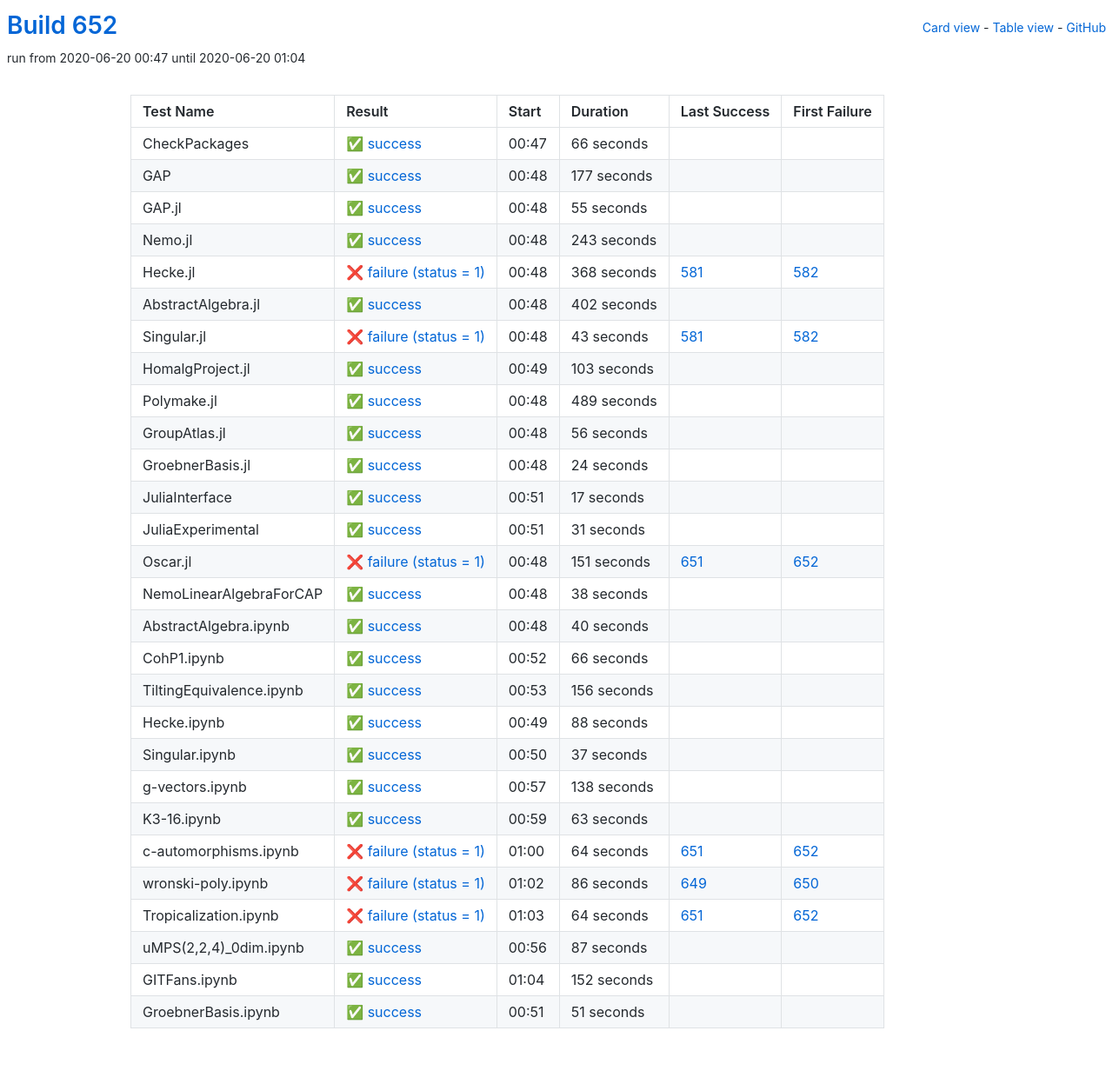
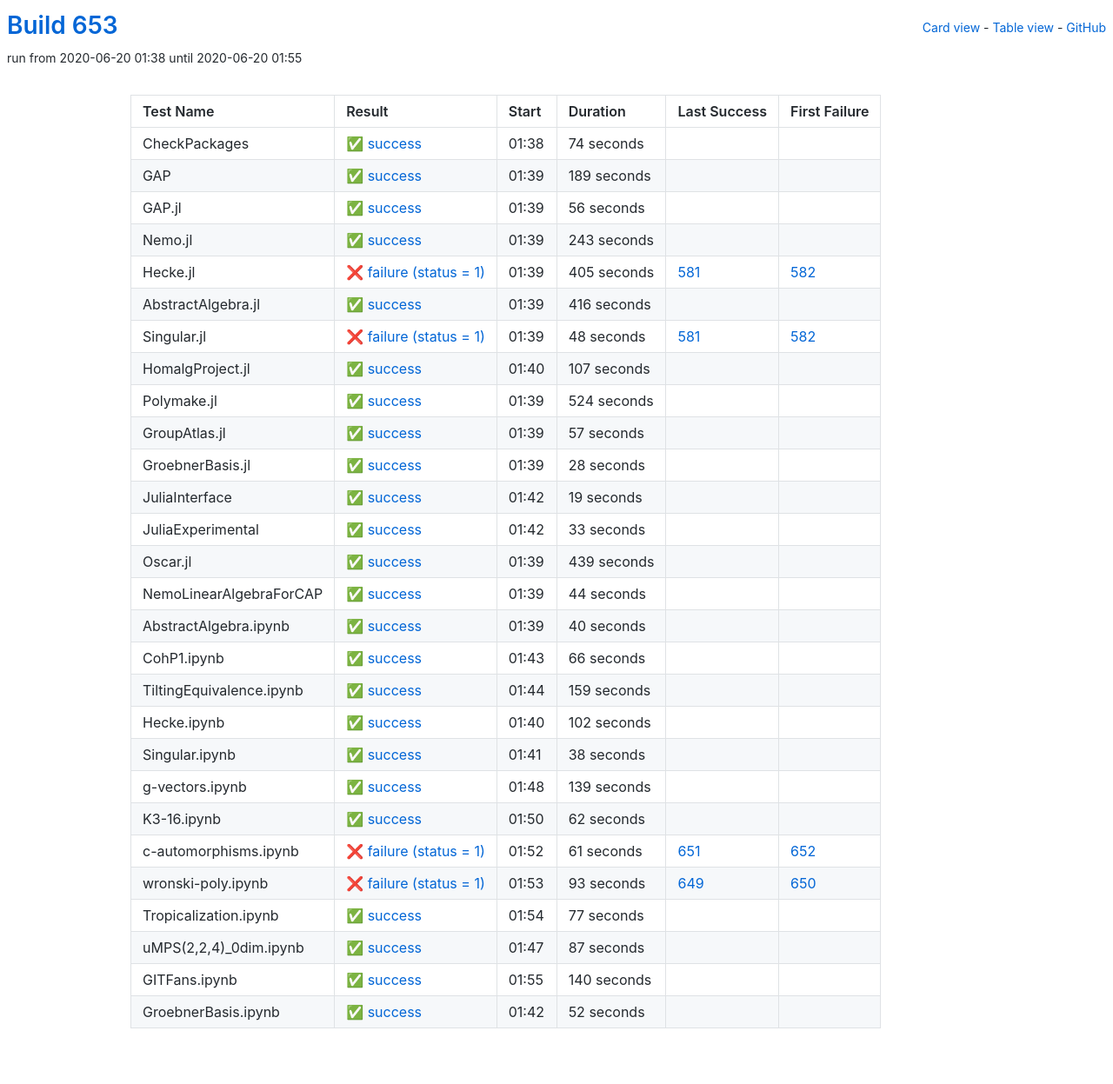
Before and after one commit to oscar-system/oscar-ci-status-1.4, a Jekyll site: the page built from table.html, in a window 1280 px wide. Shown: the whole page at 87% size. Built offline with Jekyll 4.4.1, drawn with Linux system fonts in a browser that asks for light colours.

Commit message:
Build #653

```diff
--- a/_data/ci.yml
+++ b/_data/ci.yml
@@ -1,6 +1,6 @@
 ---
-build: 652
-build_url: https://oscarci.mathematik.uni-kl.de/job/oscar-julia-1.4/652/
+build: 653
+build_url: https://oscarci.mathematik.uni-kl.de/job/oscar-julia-1.4/653/
 job: oscar-julia-1.4
 organization: oscar-system
 repo: oscar-ci-status-1.4
@@ -8,44 +8,44 @@ repourl: https://github.com/oscar-system/oscar-ci-status-1.4
 tests:
 - name: CheckPackages
   id: checkpackages
-  log: https://oscarci.mathematik.uni-kl.de/job/oscar-julia-1.4/652/artifact/logs/build-652/CheckPackages.log
-  start: 2020-06-20 00:47
+  log: https://oscarci.mathematik.uni-kl.de/job/oscar-julia-1.4/653/artifact/logs/build-653/CheckPackages.log
+  start: 2020-06-20 01:38
   success: true
   exitcode: 0
   status: success
-  duration: 66
+  duration: 74
   last_success: false
   last_success_url:
   first_failure: false
   first_failure_url:
 - name: GAP
   id: gap
-  log: https://oscarci.mathematik.uni-kl.de/job/oscar-julia-1.4/652/artifact/logs/build-652/GAP.log
-  start: 2020-06-20 00:48
+  log: https://oscarci.mathematik.uni-kl.de/job/oscar-julia-1.4/653/artifact/logs/build-653/GAP.log
+  start: 2020-06-20 01:39
   success: true
   exitcode: 0
   status: success
-  duration: 177
+  duration: 189
   last_success: false
   last_success_url:
   first_failure: false
   first_failure_url:
 - name: GAP.jl
   id: gap-jl
-  log: https://oscarci.mathematik.uni-kl.de/job/oscar-julia-1.4/652/artifact/logs/build-652/GAP.jl.log
-  start: 2020-06-20 00:48
+  log: https://oscarci.mathematik.uni-kl.de/job/oscar-julia-1.4/653/artifact/logs/build-653/GAP.jl.log
+  start: 2020-06-20 01:39
   success: true
   exitcode: 0
   status: success
-  duration: 55
+  duration: 56
   last_success: false
   last_success_url:
   first_failure: false
   first_failure_url:
 - name: Nemo.jl
   id: nemo-jl
-  log: https://oscarci.mathematik.uni-kl.de/job/oscar-julia-1.4/652/artifact/logs/build-652/Nemo.jl.log
-  start: 2020-06-20 00:48
+  log: https://oscarci.mathematik.uni-kl.de/job/oscar-julia-1.4/653/artifact/logs/build-653/Nemo.jl.log
+  start: 2020-06-20 01:39
   success: true
   exitcode: 0
   status: success
@@ -56,140 +56,140 @@ tests:
   first_failure_url:
 - name: Hecke.jl
   id: hecke-jl
-  log: https://oscarci.mathematik.uni-kl.de/job/oscar-julia-1.4/652/artifact/logs/build-652/Hecke.jl.log
-  start: 2020-06-20 00:48
+  log: https://oscarci.mathematik.uni-kl.de/job/oscar-julia-1.4/653/artifact/logs/build-653/Hecke.jl.log
+  start: 2020-06-20 01:39
   success: false
   exitcode: 1
   status: failure
-  duration: 368
+  duration: 405
   last_success: 581
   last_success_url: https://oscarci.mathematik.uni-kl.de/job/oscar-julia-1.4/581/
   first_failure: 582
   first_failure_url: https://oscarci.mathematik.uni-kl.de/job/oscar-julia-1.4/582/
 - name: AbstractAlgebra.jl
   id: abstractalgebra-jl
-  log: https://oscarci.mathematik.uni-kl.de/job/oscar-julia-1.4/652/artifact/logs/build-652/AbstractAlgebra.jl.log
-  start: 2020-06-20 00:48
+  log: https://oscarci.mathematik.uni-kl.de/job/oscar-julia-1.4/653/artifact/logs/build-653/AbstractAlgebra.jl.log
+  start: 2020-06-20 01:39
   success: true
   exitcode: 0
   status: success
-  duration: 402
+  duration: 416
   last_success: false
   last_success_url:
   first_failure: false
   first_failure_url:
 - name: Singular.jl
   id: singular-jl
-  log: https://oscarci.mathematik.uni-kl.de/job/oscar-julia-1.4/652/artifact/logs/build-652/Singular.jl.log
-  start: 2020-06-20 00:48
+  log: https://oscarci.mathematik.uni-kl.de/job/oscar-julia-1.4/653/artifact/logs/build-653/Singular.jl.log
+  start: 2020-06-20 01:39
   success: false
   exitcode: 1
   status: failure
-  duration: 43
+  duration: 48
   last_success: 581
   last_success_url: https://oscarci.mathematik.uni-kl.de/job/oscar-julia-1.4/581/
   first_failure: 582
   first_failure_url: https://oscarci.mathematik.uni-kl.de/job/oscar-julia-1.4/582/
 - name: HomalgProject.jl
   id: homalgproject-jl
-  log: https://oscarci.mathematik.uni-kl.de/job/oscar-julia-1.4/652/artifact/logs/build-652/HomalgProject.jl.log
-  start: 2020-06-20 00:49
+  log: https://oscarci.mathematik.uni-kl.de/job/oscar-julia-1.4/653/artifact/logs/build-653/HomalgProject.jl.log
+  start: 2020-06-20 01:40
   success: true
   exitcode: 0
   status: success
-  duration: 103
+  duration: 107
   last_success: false
   last_success_url:
   first_failure: false
   first_failure_url:
 - name: Polymake.jl
   id: polymake-jl
-  log: https://oscarci.mathematik.uni-kl.de/job/oscar-julia-1.4/652/artifact/logs/build-652/Polymake.jl.log
-  start: 2020-06-20 00:48
+  log: https://oscarci.mathematik.uni-kl.de/job/oscar-julia-1.4/653/artifact/logs/build-653/Polymake.jl.log
+  start: 2020-06-20 01:39
   success: true
   exitcode: 0
   status: success
-  duration: 489
+  duration: 524
   last_success: false
   last_success_url:
   first_failure: false
   first_failure_url:
 - name: GroupAtlas.jl
   id: groupatlas-jl
-  log: https://oscarci.mathematik.uni-kl.de/job/oscar-julia-1.4/652/artifact/logs/build-652/GroupAtlas.jl.log
-  start: 2020-06-20 00:48
+  log: https://oscarci.mathematik.uni-kl.de/job/oscar-julia-1.4/653/artifact/logs/build-653/GroupAtlas.jl.log
+  start: 2020-06-20 01:39
   success: true
   exitcode: 0
   status: success
-  duration: 56
+  duration: 57
   last_success: false
   last_success_url:
   first_failure: false
   first_failure_url:
 - name: GroebnerBasis.jl
   id: groebnerbasis-jl
-  log: https://oscarci.mathematik.uni-kl.de/job/oscar-julia-1.4/652/artifact/logs/build-652/GroebnerBasis.jl.log
-  start: 2020-06-20 00:48
+  log: https://oscarci.mathematik.uni-kl.de/job/oscar-julia-1.4/653/artifact/logs/build-653/GroebnerBasis.jl.log
+  start: 2020-06-20 01:39
   success: true
   exitcode: 0
   status: success
-  duration: 24
+  duration: 28
   last_success: false
   last_success_url:
   first_failure: false
   first_failure_url:
 - name: JuliaInterface
   id: juliainterface
-  log: https://oscarci.mathematik.uni-kl.de/job/oscar-julia-1.4/652/artifact/logs/build-652/JuliaInterface.log
-  start: 2020-06-20 00:51
+  log: https://oscarci.mathematik.uni-kl.de/job/oscar-julia-1.4/653/artifact/logs/build-653/JuliaInterface.log
+  start: 2020-06-20 01:42
   success: true
   exitcode: 0
   status: success
-  duration: 17
+  duration: 19
   last_success: false
   last_success_url:
   first_failure: false
   first_failure_url:
 - name: JuliaExperimental
   id: juliaexperimental
-  log: https://oscarci.mathematik.uni-kl.de/job/oscar-julia-1.4/652/artifact/logs/build-652/JuliaExperimental.log
-  start: 2020-06-20 00:51
+  log: https://oscarci.mathematik.uni-kl.de/job/oscar-julia-1.4/653/artifact/logs/build-653/JuliaExperimental.log
+  start: 2020-06-20 01:42
   success: true
   exitcode: 0
   status: success
-  duration: 31
+  duration: 33
   last_success: false
   last_success_url:
   first_failure: false
   first_failure_url:
 - name: Oscar.jl
   id: oscar-jl
-  log: https://oscarci.mathematik.uni-kl.de/job/oscar-julia-1.4/652/artifact/logs/build-652/Oscar.jl.log
-  start: 2020-06-20 00:48
-  success: false
-  exitcode: 1
-  status: failure
-  duration: 151
-  last_success: 651
-  last_success_url: https://oscarci.mathematik.uni-kl.de/job/oscar-julia-1.4/651/
-  first_failure: 652
-  first_failure_url: https://oscarci.mathematik.uni-kl.de/job/oscar-julia-1.4/652/
-- name: NemoLinearAlgebraForCAP
-  id: nemolinearalgebraforcap
-  log: https://oscarci.mathematik.uni-kl.de/job/oscar-julia-1.4/652/artifact/logs/build-652/NemoLinearAlgebraForCAP.log
-  start: 2020-06-20 00:48
+  log: https://oscarci.mathematik.uni-kl.de/job/oscar-julia-1.4/653/artifact/logs/build-653/Oscar.jl.log
+  start: 2020-06-20 01:39
   success: true
   exitcode: 0
   status: success
-  duration: 38
+  duration: 439
+  last_success: false
+  last_success_url:
+  first_failure: false
+  first_failure_url:
+- name: NemoLinearAlgebraForCAP
+  id: nemolinearalgebraforcap
+  log: https://oscarci.mathematik.uni-kl.de/job/oscar-julia-1.4/653/artifact/logs/build-653/NemoLinearAlgebraForCAP.log
+  start: 2020-06-20 01:39
+  success: true
+  exitcode: 0
+  status: success
+  duration: 44
   last_success: false
   last_success_url:
   first_failure: false
   first_failure_url:
 - name: AbstractAlgebra.ipynb
   id: abstractalgebra-ipynb
-  log: https://oscarci.mathematik.uni-kl.de/job/oscar-julia-1.4/652/artifact/logs/build-652/AbstractAlgebra.ipynb.log
-  start: 2020-06-20 00:48
+  log: https://oscarci.mathematik.uni-kl.de/job/oscar-julia-1.4/653/artifact/logs/build-653/AbstractAlgebra.ipynb.log
+  start: 2020-06-20 01:39
   success: true
   exitcode: 0
   status: success
@@ -200,8 +200,8 @@ tests:
   first_failure_url:
 - name: CohP1.ipynb
   id: cohp1-ipynb
-  log: https://oscarci.mathematik.uni-kl.de/job/oscar-julia-1.4/652/artifact/logs/build-652/CohP1.ipynb.log
-  start: 2020-06-20 00:52
+  log: https://oscarci.mathematik.uni-kl.de/job/oscar-julia-1.4/653/artifact/logs/build-653/CohP1.ipynb.log
+  start: 2020-06-20 01:43
   success: true
   exitcode: 0
   status: success
@@ -212,104 +212,104 @@ tests:
   first_failure_url:
 - name: TiltingEquivalence.ipynb
   id: tiltingequivalence-ipynb
-  log: https://oscarci.mathematik.uni-kl.de/job/oscar-julia-1.4/652/artifact/logs/build-652/TiltingEquivalence.ipynb.log
-  start: 2020-06-20 00:53
+  log: https://oscarci.mathematik.uni-kl.de/job/oscar-julia-1.4/653/artifact/logs/build-653/TiltingEquivalence.ipynb.log
+  start: 2020-06-20 01:44
   success: true
   exitcode: 0
   status: success
-  duration: 156
+  duration: 159
   last_success: false
   last_success_url:
   first_failure: false
   first_failure_url:
 - name: Hecke.ipynb
   id: hecke-ipynb
-  log: https://oscarci.mathematik.uni-kl.de/job/oscar-julia-1.4/652/artifact/logs/build-652/Hecke.ipynb.log
-  start: 2020-06-20 00:49
+  log: https://oscarci.mathematik.uni-kl.de/job/oscar-julia-1.4/653/artifact/logs/build-653/Hecke.ipynb.log
+  start: 2020-06-20 01:40
   success: true
   exitcode: 0
   status: success
-  duration: 88
+  duration: 102
   last_success: false
   last_success_url:
   first_failure: false
   first_failure_url:
 - name: Singular.ipynb
   id: singular-ipynb
-  log: https://oscarci.mathematik.uni-kl.de/job/oscar-julia-1.4/652/artifact/logs/build-652/Singular.ipynb.log
-  start: 2020-06-20 00:50
+  log: https://oscarci.mathematik.uni-kl.de/job/oscar-julia-1.4/653/artifact/logs/build-653/Singular.ipynb.log
+  start: 2020-06-20 01:41
   success: true
   exitcode: 0
   status: success
-  duration: 37
+  duration: 38
   last_success: false
   last_success_url:
   first_failure: false
   first_failure_url:
 - name: g-vectors.ipynb
   id: g-vectors-ipynb
-  log: https://oscarci.mathematik.uni-kl.de/job/oscar-julia-1.4/652/artifact/logs/build-652/g-vectors.ipynb.log
-  start: 2020-06-20 00:57
+  log: https://oscarci.mathematik.uni-kl.de/job/oscar-julia-1.4/653/artifact/logs/build-653/g-vectors.ipynb.log
+  start: 2020-06-20 01:48
   success: true
   exitcode: 0
   status: success
-  duration: 138
+  duration: 139
   last_success: false
   last_success_url:
   first_failure: false
   first_failure_url:
 - name: K3-16.ipynb
   id: k3-16-ipynb
-  log: https://oscarci.mathematik.uni-kl.de/job/oscar-julia-1.4/652/artifact/logs/build-652/K3-16.ipynb.log
-  start: 2020-06-20 00:59
+  log: https://oscarci.mathematik.uni-kl.de/job/oscar-julia-1.4/653/artifact/logs/build-653/K3-16.ipynb.log
+  start: 2020-06-20 01:50
   success: true
   exitcode: 0
   status: success
-  duration: 63
+  duration: 62
   last_success: false
   last_success_url:
   first_failure: false
   first_failure_url:
 - name: c-automorphisms.ipynb
   id: c-automorphisms-ipynb
-  log: https://oscarci.mathematik.uni-kl.de/job/oscar-julia-1.4/652/artifact/logs/build-652/c-automorphisms.ipynb.log
-  start: 2020-06-20 01:00
+  log: https://oscarci.mathematik.uni-kl.de/job/oscar-julia-1.4/653/artifact/logs/build-653/c-automorphisms.ipynb.log
+  start: 2020-06-20 01:52
   success: false
   exitcode: 1
   status: failure
-  duration: 64
+  duration: 61
   last_success: 651
   last_success_url: https://oscarci.mathematik.uni-kl.de/job/oscar-julia-1.4/651/
   first_failure: 652
   first_failure_url: https://oscarci.mathematik.uni-kl.de/job/oscar-julia-1.4/652/
 - name: wronski-poly.ipynb
   id: wronski-poly-ipynb
-  log: https://oscarci.mathematik.uni-kl.de/job/oscar-julia-1.4/652/artifact/logs/build-652/wronski-poly.ipynb.log
-  start: 2020-06-20 01:02
+  log: https://oscarci.mathematik.uni-kl.de/job/oscar-julia-1.4/653/artifact/logs/build-653/wronski-poly.ipynb.log
+  start: 2020-06-20 01:53
   success: false
   exitcode: 1
   status: failure
-  duration: 86
+  duration: 93
   last_success: 649
   last_success_url: https://oscarci.mathematik.uni-kl.de/job/oscar-julia-1.4/649/
   first_failure: 650
   first_failure_url: https://oscarci.mathematik.uni-kl.de/job/oscar-julia-1.4/650/
 - name: Tropicalization.ipynb
   id: tropicalization-ipynb
-  log: https://oscarci.mathematik.uni-kl.de/job/oscar-julia-1.4/652/artifact/logs/build-652/Tropicalization.ipynb.log
-  start: 2020-06-20 01:03
-  success: false
-  exitcode: 1
-  status: failure
-  duration: 64
-  last_success: 651
-  last_success_url: https://oscarci.mathematik.uni-kl.de/job/oscar-julia-1.4/651/
-  first_failure: 652
-  first_failure_url: https://oscarci.mathematik.uni-kl.de/job/oscar-julia-1.4/652/
+  log: https://oscarci.mathematik.uni-kl.de/job/oscar-julia-1.4/653/artifact/logs/build-653/Tropicalization.ipynb.log
+  start: 2020-06-20 01:54
+  success: true
+  exitcode: 0
+  status: success
+  duration: 77
+  last_success: false
+  last_success_url:
+  first_failure: false
+  first_failure_url:
 - name: uMPS(2,2,4)_0dim.ipynb
   id: umps-2-2-4-0dim-ipynb
-  log: https://oscarci.mathematik.uni-kl.de/job/oscar-julia-1.4/652/artifact/logs/build-652/uMPS-2-2-4-_0dim.ipynb.log
-  start: 2020-06-20 00:56
+  log: https://oscarci.mathematik.uni-kl.de/job/oscar-julia-1.4/653/artifact/logs/build-653/uMPS-2-2-4-_0dim.ipynb.log
+  start: 2020-06-20 01:47
   success: true
   exitcode: 0
   status: success
@@ -320,24 +320,24 @@ tests:
   first_failure_url:
 - name: GITFans.ipynb
   id: gitfans-ipynb
-  log: https://oscarci.mathematik.uni-kl.de/job/oscar-julia-1.4/652/artifact/logs/build-652/GITFans.ipynb.log
-  start: 2020-06-20 01:04
+  log: https://oscarci.mathematik.uni-kl.de/job/oscar-julia-1.4/653/artifact/logs/build-653/GITFans.ipynb.log
+  start: 2020-06-20 01:55
   success: true
   exitcode: 0
   status: success
-  duration: 152
+  duration: 140
   last_success: false
   last_success_url:
   first_failure: false
   first_failure_url:
 - name: GroebnerBasis.ipynb
   id: groebnerbasis-ipynb
-  log: https://oscarci.mathematik.uni-kl.de/job/oscar-julia-1.4/652/artifact/logs/build-652/GroebnerBasis.ipynb.log
-  start: 2020-06-20 00:51
+  log: https://oscarci.mathematik.uni-kl.de/job/oscar-julia-1.4/653/artifact/logs/build-653/GroebnerBasis.ipynb.log
+  start: 2020-06-20 01:42
   success: true
   exitcode: 0
   status: success
-  duration: 51
+  duration: 52
   last_success: false
   last_success_url:
   first_failure: false
```
Also changed, not shown: README.md.
